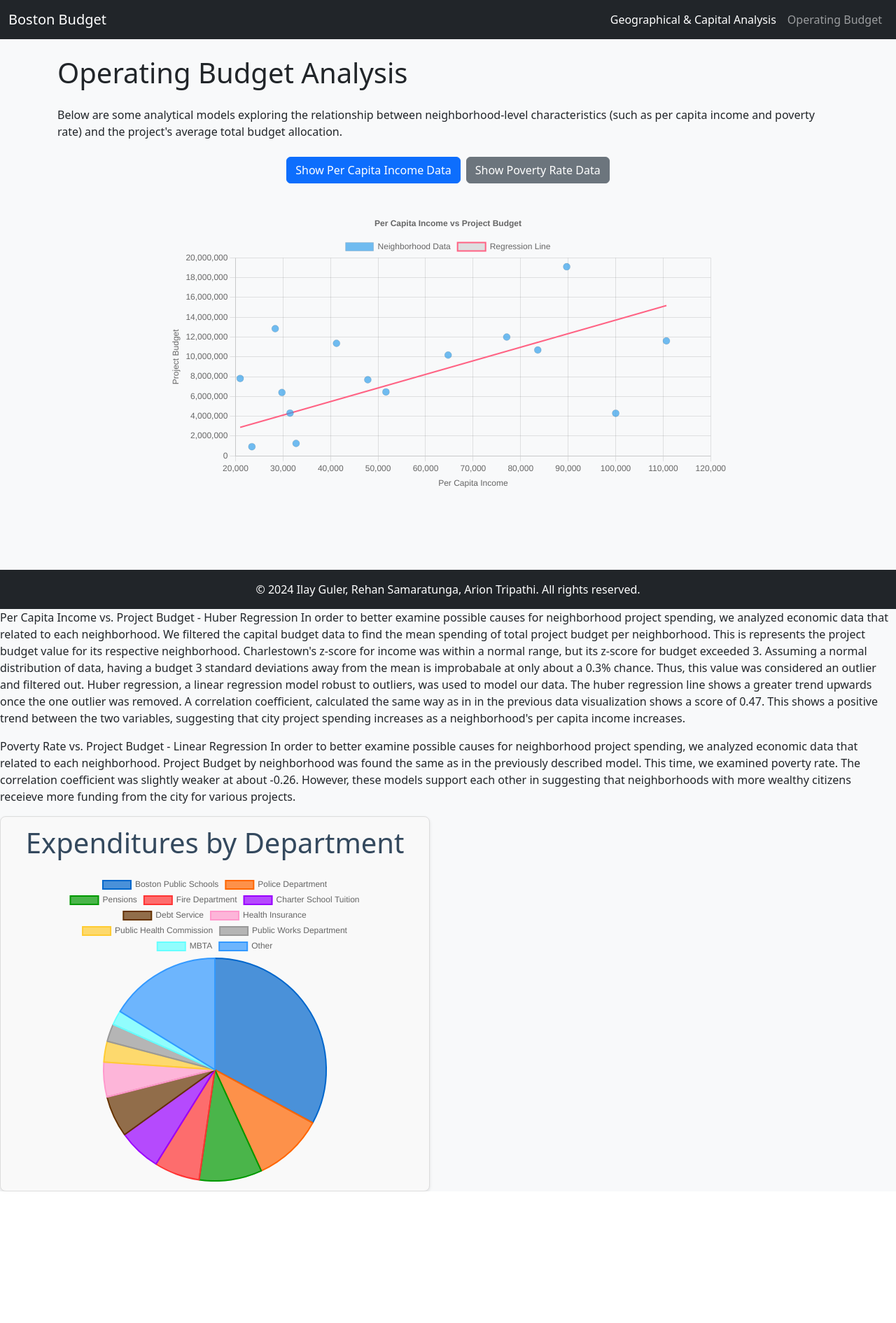
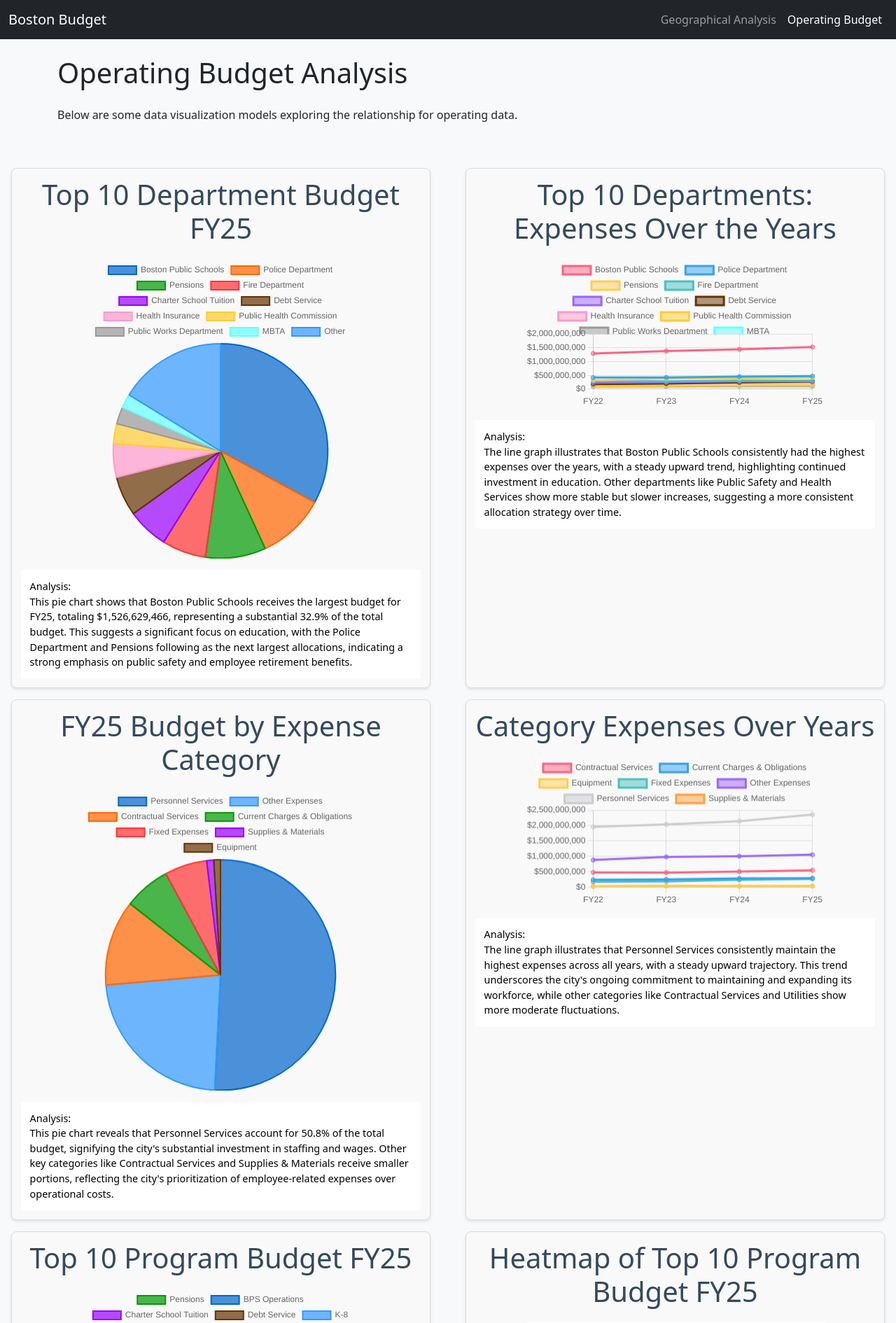
Before and after one commit to arionct/Boston-City-Budget, a Flask app: page /operating-budget.html in a window 1280 px wide. Shown: the top 1890 px of the page at 70% size. Before the commit the page ends 1702 px from the top, so only its background shows below. Run offline with Flask 3, Linux system fonts and the light colour scheme.

Commit message:
fixed operating-budget merge issue

```diff
--- a/templates/index.html
+++ b/templates/index.html
@@ -46,7 +46,7 @@
       </button>
       <div class="collapse navbar-collapse" id="navbarSupportedContent">
         <ul class="navbar-nav ms-auto mb-2 mb-lg-0">
-          <li class="nav-item"><a class="nav-link active" href="geography.html">Geographical & Capital Analysis</a></li>
+          <li class="nav-item"><a class="nav-link" href="geography.html">Geographical & Capital Analysis</a></li>
           <li class="nav-item"><a class="nav-link" href="{{ url_for('operating') }}">Operating Budget</a></li>
         </ul>
       </div>
--- a/templates/operating-budget.html
+++ b/templates/operating-budget.html
@@ -29,8 +29,8 @@
 			</button>
 			<div class="collapse navbar-collapse" id="navbarSupportedContent">
 				<ul class="navbar-nav ms-auto mb-2 mb-lg-0">
-					<li class="nav-item"><a class="nav-link active" href="geography.html">Geographical & Capital Analysis</a></li>
-					<li class="nav-item"><a class="nav-link" href="{{ url_for('operating') }}">Operating Budget</a></li>
+					<li class="nav-item"><a class="nav-link" href="geography.html">Geographical Analysis</a></li>
+					<li class="nav-item"><a class="nav-link active" href="{{ url_for('operating') }}">Operating Budget</a></li>
 				</ul>
 			</div>
 		</div>
@@ -39,19 +39,99 @@
 	<div class="container py-4">
 		<h1 class="mb-4">Operating Budget Analysis</h1>
 		<p class="mb-4">
-			Below are some analytical models exploring the relationship between neighborhood-level characteristics
-			(such as per capita income and poverty rate) and the project's average total budget allocation.
+			Below are some data visualization models exploring the relationship for operating data.
 		</p>
+	</div>
 
-		<div class="d-flex justify-content-center mb-4">
-			<button class="btn btn-primary me-2" id="show-income-data">Show Per Capita Income Data</button>
-			<button class="btn btn-secondary" id="show-poverty-data">Show Poverty Rate Data</button>
-		</div>
+    <div class="visualization-area">
+        <div class="data-block">
+            <h2 class="main-heading">Top 10 Department Budget FY25</h2>
+            <div class="small-chart-container">
+                <canvas class="pie" id="department_budget"></canvas>
+            </div>
+            <div class="highlighted-note">
+                Analysis: <br/>
+                This pie chart shows that Boston Public Schools receives the largest budget for FY25, totaling $1,526,629,466, representing a substantial 32.9% of the total budget. This suggests a significant focus on education, with the Police Department and Pensions following as the next largest allocations, indicating a strong emphasis on public safety and employee retirement benefits.
+            </div>
+        </div>
 
-		<div class="chart-container">
-			<canvas id="regChart"></canvas>
-		</div>
-	</div>
+        <div class="data-block">
+            <h2 class="main-heading">Top 10 Departments: Expenses Over the Years</h2>
+            <div class="small-chart-container">
+                <canvas id="department_budget_over_years"></canvas>
+            </div>
+            <div class="highlighted-note">
+                Analysis: <br/>
+                The line graph illustrates that Boston Public Schools consistently had the highest expenses over the years, with a steady upward trend, highlighting continued investment in education. Other departments like Public Safety and Health Services show more stable but slower increases, suggesting a more consistent allocation strategy over time.
+            </div>
+        </div>
+
+        <div class="data-block">
+            <h2 class="main-heading">FY25 Budget by Expense Category</h2>
+            <div class="small-chart-container">
+                <canvas class="pie" id="cat_budget"></canvas>
+            </div>
+            <div class="highlighted-note">
+                Analysis: <br/>
+                This pie chart reveals that Personnel Services account for 50.8% of the total budget, signifying the city's substantial investment in staffing and wages. Other key categories like Contractual Services and Supplies & Materials receive smaller portions, reflecting the city's prioritization of employee-related expenses over operational costs.
+            </div>
+        </div>
+
+        <div class="data-block">
+            <h2 class="main-heading">Category Expenses Over Years</h2>
+            <div class="small-chart-container">
+                <canvas id="cat_exp_over_years"></canvas>
+            </div>
+            <div class="highlighted-note">
+                Analysis: <br/>
+                The line graph illustrates that Personnel Services consistently maintain the highest expenses across all years, with a steady upward trajectory. This trend underscores the city's ongoing commitment to maintaining and expanding its workforce, while other categories like Contractual Services and Utilities show more moderate fluctuations.
+            </div>
+        </div>
+
+        <div class="data-block">
+            <h2 class="main-heading">Top 10 Program Budget FY25</h2>
+            <div class="small-chart-container">
+                <canvas class="pie" id="top-10-program_budget"></canvas>
+            </div>
+            <div class="highlighted-note">
+                Analysis: <br/>
+                The pie chart shows that no single program receives a dominant share of the FY25 budget, reflecting a more balanced distribution of funds. However, Pensions receive the highest allocation at 9.1%, signifying a notable investment in employee retirement benefits relative to other programs.
+            </div>
+        </div>
+
+        <div class="data-block">
+            <h2 class="main-heading">Heatmap of Top 10 Program Budget FY25</h2>
+            <div class="small-chart-container">
+                <img class="responsive-image" src="{{ url_for('static', filename='images/cabinet-dep-heatmap.png') }}" alt="Heatmap of Top 10 Program Budget FY25">
+            </div>
+            <div class="highlighted-note">
+                Analysis: <br/>
+                The heatmap shows that the Education Cabinet and Public Safety Cabinet have the highest expenditures across fiscal years, with darker shades indicating larger expenses. The Education Cabinet shows a clear upward trend in expenses from FY22 to FY25, suggesting increased investment in education, while Public Safety remains consistently high over the years.
+            </div>
+        </div>
+
+        <div class="data-block">
+            <h2 class="main-heading">Top 10 Departmental Expenses Treemap (FY25 Budget)</h2>
+            <div class="small-chart-container">
+                <img class="responsive-image" src="{{ url_for('static', filename='images/departmental-treemap.png') }}" alt="Top 10 Departmental Expenses Treemap (FY25 Budget)">
+            </div>
+            <div class="highlighted-note">
+                Analysis: <br/>
+                The treemap visualization highlights that Boston Public Schools have the largest allocation of funds, amounting to $1,526,629,466. This visualization emphasizes the scale of investment in education relative to other departments, with other large departments like Police and Pensions receiving significantly smaller portions of the overall budget.
+            </div>
+        </div>
+
+    </div>
+    <div class="visualization-area">
+        <div class="highlighted-note">
+            <strong>Conclusion:</strong> <br/><br/>
+        The analysis of Boston's operating budget for FY25 highlights a strategic focus on education and workforce support, as demonstrated by the significant allocation to Boston Public Schools, which received the largest budget share at 32.9%. Over the years, Boston Public Schools have consistently shown an upward trend in expenses, underscoring the city's sustained investment in education. Similarly, the budget by expense category reveals that Personnel Services dominate at 50.8%, indicating the city's commitment to supporting its workforce through salaries, wages, and benefits. Other expense categories, such as contractual services and supplies, receive smaller allocations, reflecting the prioritization of employee-related costs over operational expenses.
+        <br/><br/>
+        The program budget analysis shows a balanced distribution, with pensions receiving the highest allocation among programs at 9.1%, reflecting a strong commitment to retirement benefits for city employees. The heatmap analysis provides further insights, highlighting that the Education and Public Safety Cabinets consistently have the highest expenditures across fiscal years. The steady increase in Education Cabinet spending from FY22 to FY25 emphasizes the city's prioritization of educational growth and development. Meanwhile, the treemap visualization reiterates Boston Public Schools' significant allocation and showcases how other top departments, like the Police and Fire Departments, contribute to public safety and essential services.
+        <br/><br/>
+        Overall, Boston's fiscal strategy reflects a deliberate emphasis on enhancing education, sustaining workforce support, and maintaining public safety. This balanced approach ensures that critical areas such as employee benefits, public services, and operational efficiency are well-funded, supporting the city's long-term goals for growth and sustainability.
+    </div>
+    </div>
 
 	<footer class="bg-dark text-white text-center py-3 mt-5">
 		&copy; 2024 Ilay Guler, Rehan Samaratunga, Arion Tripathi. All rights reserved.
@@ -60,123 +140,7 @@
 	<!-- Bootstrap JS -->
 	<script src="https://cdn.jsdelivr.net/npm/bootstrap@5.3.0/dist/js/bootstrap.bundle.min.js"></script>
 
-	<script>
-		let regChart;
-		const ctx = document.getElementById('regChart').getContext('2d');
-
-		function createChart(xScatter, yScatter, xLine, yLine, title) {
-			if (regChart) regChart.destroy();
-			regChart = new Chart(ctx, {
-				type: 'scatter',
-				data: {
-					datasets: [
-						{
-							label: 'Neighborhood Data',
-							data: xScatter.map((x, i) => ({ x: x, y: yScatter[i] })),
-							backgroundColor: 'rgba(54, 162, 235, 0.7)',
-							pointRadius: 5
-						},
-						{
-							type: 'line',
-							label: 'Regression Line',
-							data: xLine.map((x, i) => ({ x: x, y: yLine[i] })),
-							borderColor: 'rgba(255, 99, 132, 1)',
-							borderWidth: 2,
-							fill: false,
-							pointRadius: 0
-						}
-					]
-				},
-				options: {
-					responsive: true,
-					plugins: {
-						title: {
-							display: true,
-							text: title
-						},
-						tooltip: {
-							mode: 'nearest',
-							intersect: false
-						},
-						legend: {
-							position: 'top'
-						}
-					},
-					scales: {
-						x: {
-							type: 'linear',
-							title: {
-								display: true,
-								text: 'X Axis'
-							}
-						},
-						y: {
-							title: {
-								display: true,
-								text: 'Project Budget'
-							}
-						}
-					}
-				}
-			});
-		}
-
-		async function fetchAndRender(url, title, xLabel = 'X Axis') {
-			const response = await fetch(url);
-			const data = await response.json();
-			createChart(
-				data.scatterplot.x,
-				data.scatterplot.y,
-				data.regression_line.x,
-				data.regression_line.y,
-				title
-			);
-			regChart.options.scales.x.title.text = xLabel;
-			regChart.update();
-		}
-
-		document.getElementById('show-income-data').addEventListener('click', () => {
-			fetchAndRender('/get-huber-reg-data', 'Per Capita Income vs Project Budget', 'Per Capita Income');
-		});
-
-		document.getElementById('show-poverty-data').addEventListener('click', () => {
-			fetchAndRender('/get-poverty-reg-data', 'Poverty Rate vs Project Budget', 'Poverty Rate');
-		});
-
-		// Load one dataset by default
-		fetchAndRender('/get-huber-reg-data', 'Per Capita Income vs Project Budget', 'Per Capita Income');
-	</script>
-	<p>
-		Per Capita Income vs. Project Budget - Huber Regression
-		In order to better examine possible causes for neighborhood project spending, we analyzed economic data that related
-		to each neighborhood.
-		We filtered the capital budget data to find the mean spending of total project budget per neighborhood. This is
-		represents the project budget value for its respective neighborhood.
-		Charlestown's z-score for income was within a normal range, but its z-score for budget exceeded 3. Assuming a normal
-		distribution of data, having a budget 3 standard deviations away from the mean is improbabale at only about a 0.3%
-		chance. Thus, this value was considered an outlier and filtered out.
-		Huber regression, a linear regression model robust to outliers, was used to model our data. The huber regression
-		line shows a greater trend upwards once the one outlier was removed.
-		A correlation coefficient, calculated the same way as in in the previous data visualization shows a score of 0.47.
-		This shows a positive trend between the two variables, suggesting that city project spending increases as a
-		neighborhood's per capita income increases.
-	</p>
-	<p>
-		Poverty Rate vs. Project Budget - Linear Regression
-		In order to better examine possible causes for neighborhood project spending, we analyzed economic data that related
-		to each neighborhood.
-		Project Budget by neighborhood was found the same as in the previously described model.
-		This time, we examined poverty rate.
-		The correlation coefficient was slightly weaker at about -0.26. However, these models support each other in
-		suggesting that neighborhoods with more wealthy citizens receieve more funding from the city for various projects.
-	</p>
-	<div class="data-block">
-		<h2 class="main-heading">Expenditures by Department</h2>
-		<div class="small-chart-container">
-			<canvas class="pie" id="department_budget"></canvas>
-		</div>
-	</div>
-	<script src="static/js/operating-budget.js"></script>
+    <script src="static/js/operating-budget.js"></script>
 </body>
 
 </html>
```
